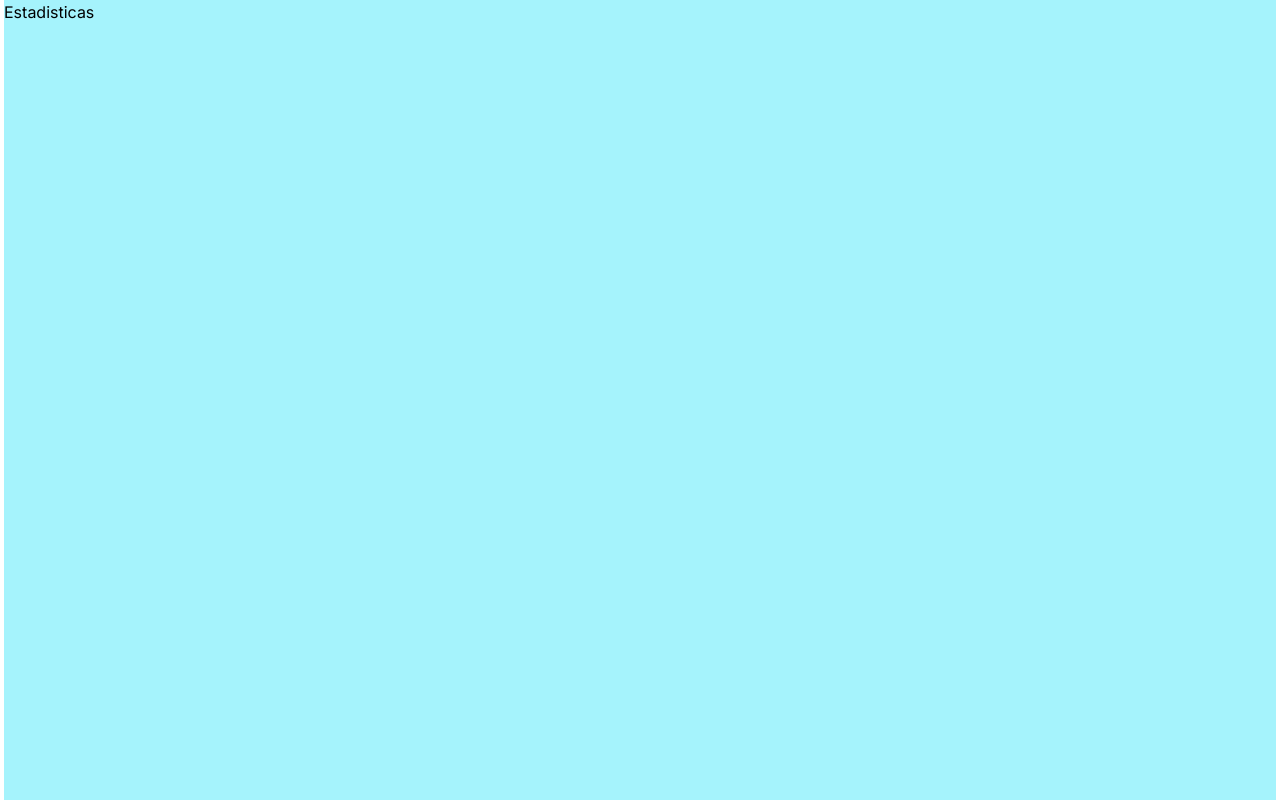
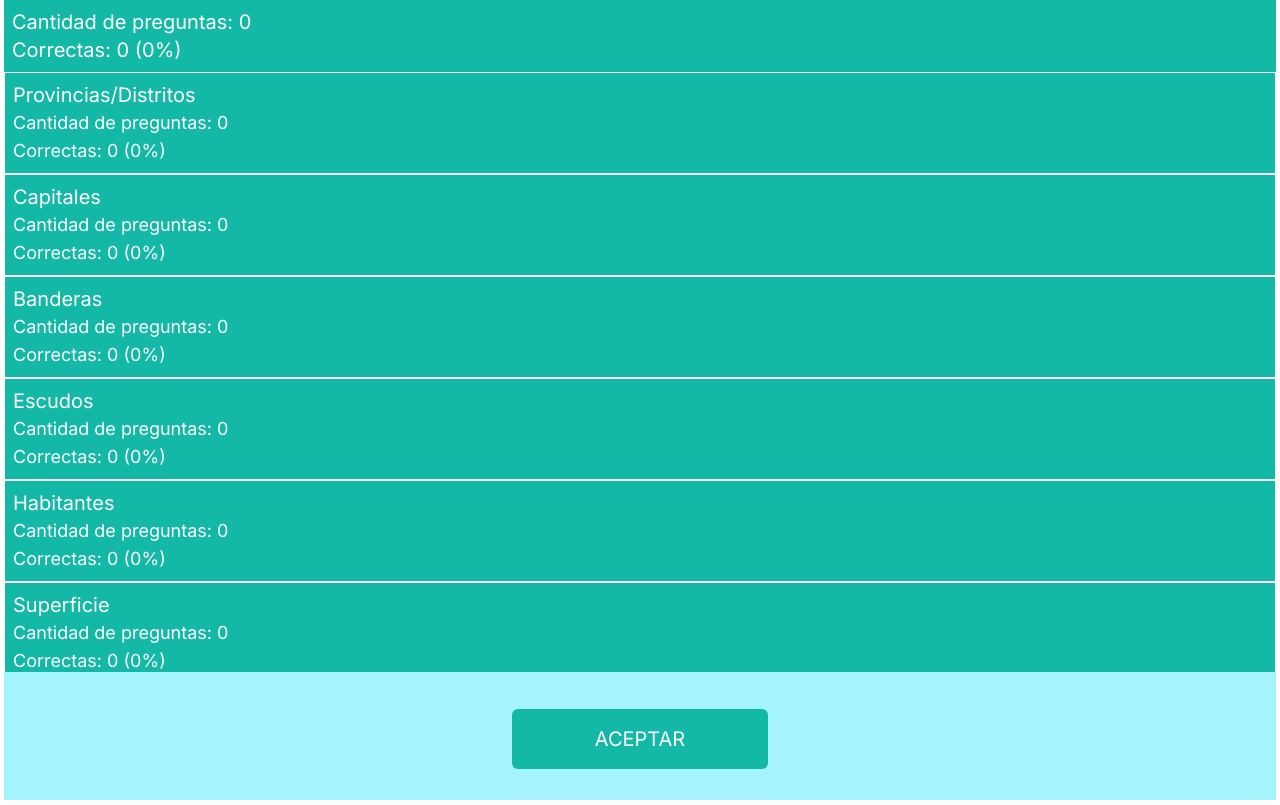
Before and after one commit to EmanuelCav/mapa_arg_quiz, a Next.js app: page /estadisticas in a window 1280 px wide. Built offline with nearby package versions, Linux system fonts and the light colour scheme.

Commit message:
Statistics view

```diff
--- a/src/app/estadisticas/page.tsx
+++ b/src/app/estadisticas/page.tsx
@@ -1,9 +1,32 @@
+'use client'
+
+import { useContext } from "react";
+import { useRouter } from 'next/navigation';
+
 import Page from "@/components/general/Page"
+import ButtonAccept from '../../components/general/ButtonAccept'
+import HeaderStatistics from "@/components/estadisticas/HeaderStatistics";
+import BodyStatistics from "@/components/estadisticas/BodyStatistics";
+
+import { IUser } from "../../interface/User";
+
+import { UserContext } from '../../server/context/user.context'
 
 const Estadisticas = () => {
+
+  const router = useRouter()
+
+  const { categories } = useContext<IUser>(UserContext)
+
+  const goBack = () => {
+    router.back()
+  }
+
   return (
     <Page>
-      Estadisticas
+      <HeaderStatistics categories={categories} />
+      <BodyStatistics categories={categories} />
+      <ButtonAccept text="ACEPTAR" isCategory={false} func={goBack} />
     </Page>
   )
 }
--- /dev/null
+++ b/src/components/estadisticas/BodyStatistics.tsx
@@ -0,0 +1,17 @@
+import Statistic from "./components/Statistic"
+
+import { ICategory } from "@/interface/Game"
+
+const BodyStatistics = ({ categories }: { categories: ICategory[] }) => {
+    return (
+        <div className="overflow-auto h-3/4">
+            {
+                categories.map((category: ICategory) => {
+                    return <Statistic category={category} key={category.category} />
+                })
+            }
+        </div>
+    )
+}
+
+export default BodyStatistics
--- /dev/null
+++ b/src/components/estadisticas/HeaderStatistics.tsx
@@ -0,0 +1,14 @@
+import { ICategory } from "@/interface/Game"
+
+import { totalCorrects, totalQuestions } from "@/helper/statistics"
+
+const HeaderStatistics = ({ categories }: { categories: ICategory[] }) => {
+    return (
+        <div className="h-1/16 p-2 bg-teal-500">
+            <p className="text-xl text-white">Cantidad de preguntas: {totalQuestions(categories)}</p>
+            <p className="text-xl text-white">Correctas: {totalCorrects(categories)} ({totalQuestions(categories) > 0 ? ((100 * totalCorrects(categories)) / totalQuestions(categories)).toFixed(2) : 0}%)</p>
+        </div>
+    )
+}
+
+export default HeaderStatistics
--- /dev/null
+++ b/src/components/estadisticas/components/Statistic.tsx
@@ -0,0 +1,13 @@
+import { ICategory } from "@/interface/Game"
+
+const Statistic = ({ category }: { category: ICategory }) => {
+    return (
+        <div className="p-2 bg-teal-500 border border-white border-solid">
+            <p className="text-xl text-white">{category.category}</p>
+            <p className="text-lg text-white">Cantidad de preguntas: {category.questions}</p>
+            <p className="text-lg text-white">Correctas: {category.corrects} ({category.questions > 0 ? ((100 * category.corrects) / category.questions).toFixed(2) : 0}%)</p>
+        </div>
+    )
+}
+
+export default Statistic
```
